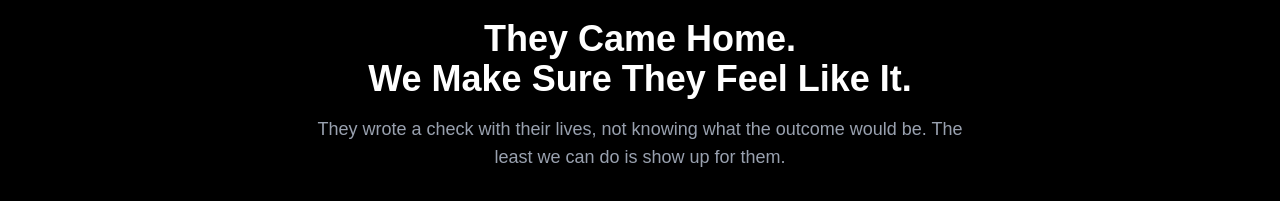
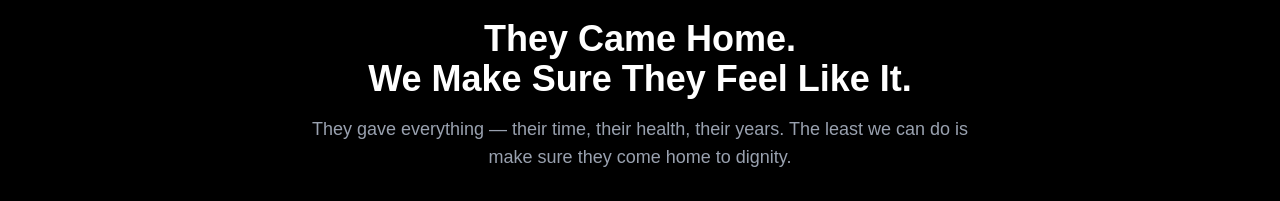
Before and after one commit to matthewhummel21-commits/onelegb4theother, a Next.js app: page / in a window 1280 px wide. Shown: the part 9706-9907 px from the top of the page. Built offline with nearby package versions, Linux system fonts and the light colour scheme.

Commit message:
Fix NumberTicker zero degradation; vary duplicate CTA line

```diff
--- a/app/page.tsx
+++ b/app/page.tsx
@@ -722,7 +722,7 @@ export default function DonationPage() {
               They Came Home.<br />We Make Sure They Feel Like It.
             </h2>
             <p className="text-gray-400 mb-8 text-lg">
-              They wrote a check with their lives, not knowing what the outcome would be. The least we can do is show up for them.
+              They gave everything — their time, their health, their years. The least we can do is make sure they come home to dignity.
             </p>
             <a href="#donate">
               <ShimmerButton
--- a/components/ui/number-ticker.tsx
+++ b/components/ui/number-ticker.tsx
@@ -68,7 +68,10 @@ export function NumberTicker({
       )}
       {...props}
     >
-      {startValue}
+      {Intl.NumberFormat("en-US", {
+        minimumFractionDigits: decimalPlaces,
+        maximumFractionDigits: decimalPlaces,
+      }).format(value)}
     </span>
   )
 }
```
